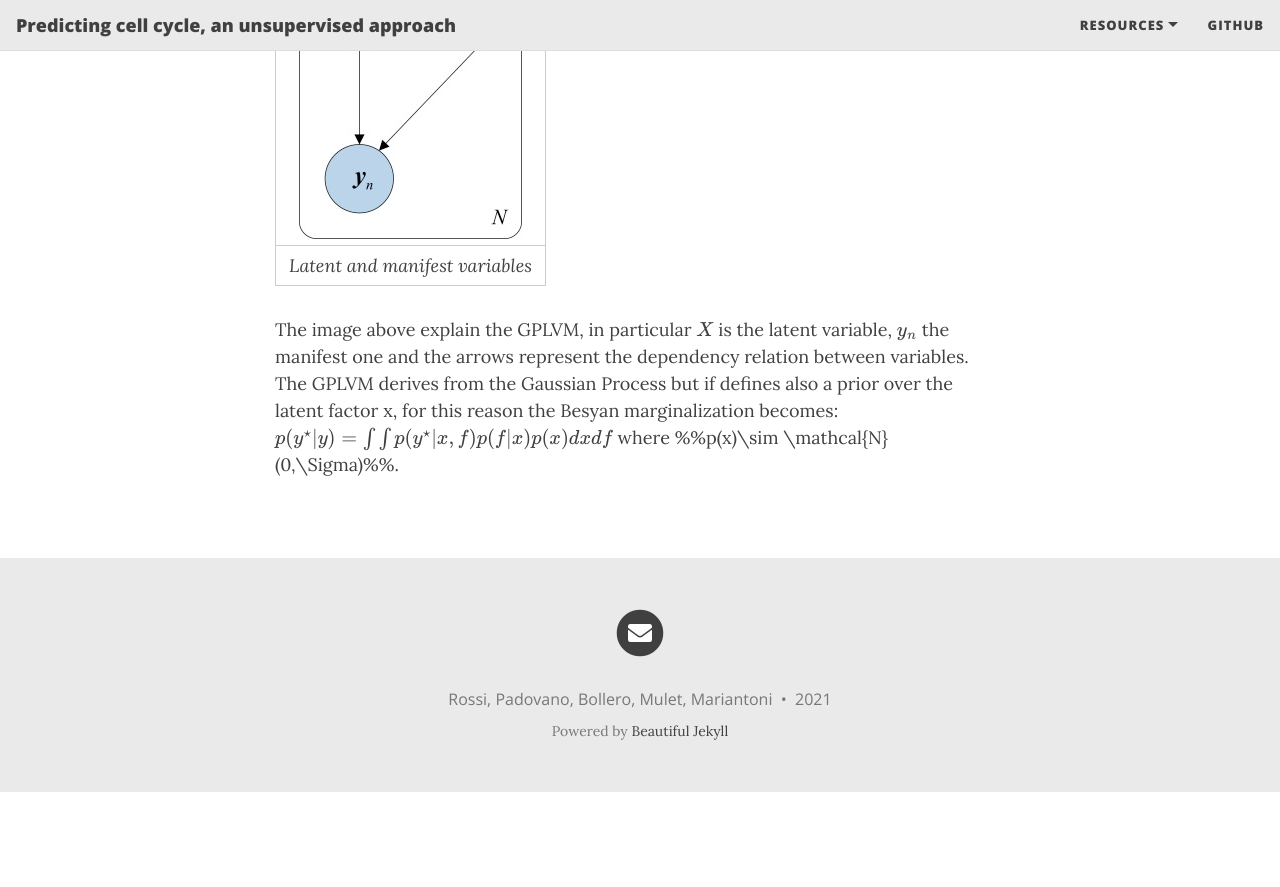
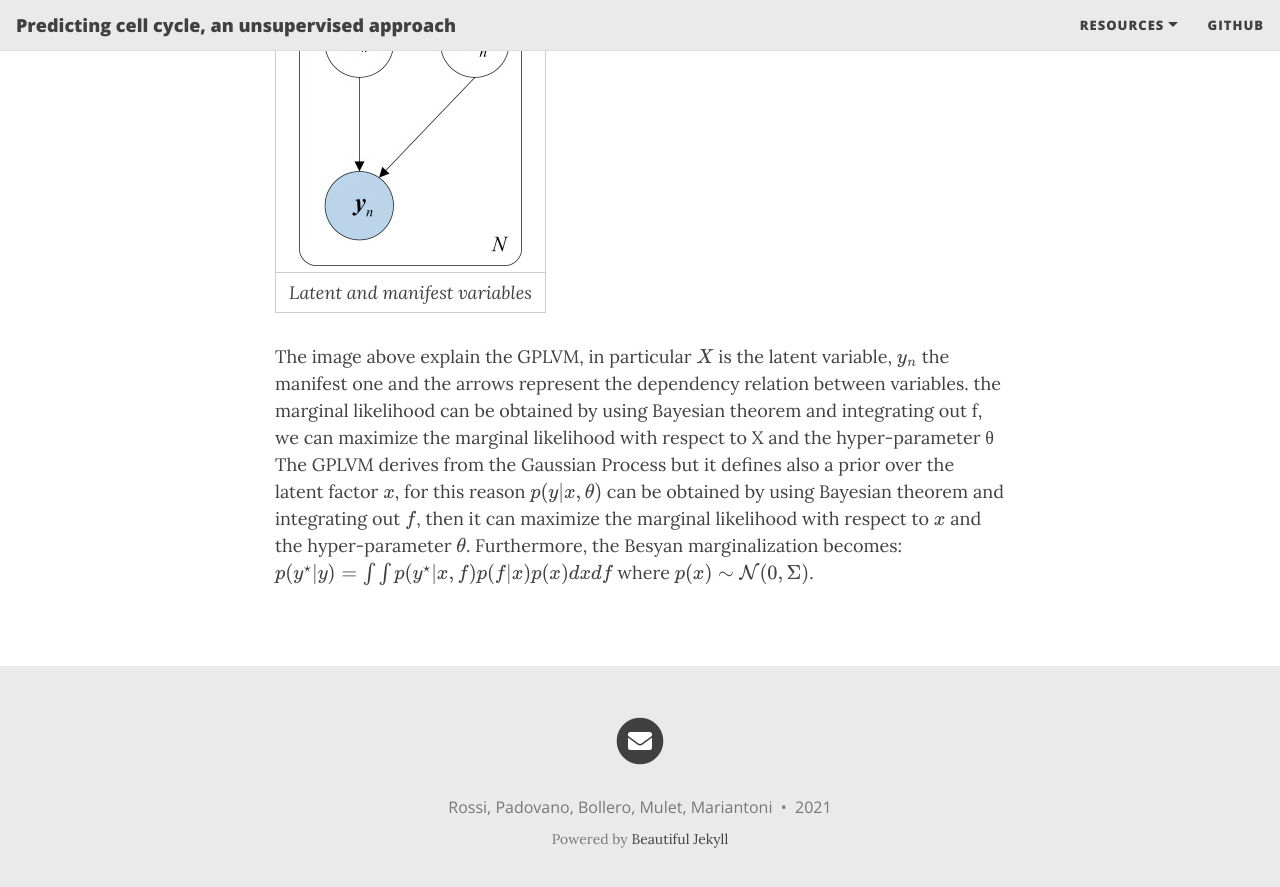
Before and after one commit to lucarossi9/statistical_computation_4, a Jekyll site: the page built from index.md, in a window 1280 px wide and 900 px high, scrolled down 9762 px. Shown: the top 887 px of the window. Built offline with Jekyll 4.4.1, drawn with Linux system fonts in a browser that asks for light colours; nearby versions of some CDN libraries; formulas are drawn with MathJax 3; the list of posts is cut into pages by our own code; before the commit the page ends 10554 px from its top, so only the background shows below that; some of the changed text lies outside the part shown.

Commit message:
Update index.md

```diff
--- a/index.md
+++ b/index.md
@@ -110,7 +110,7 @@ The __Gaussian process__ attempts to describe a directional dependency between a
 
 A random function $$f:X\to \mathbf{R}$$ is a Gaussian Process with mean $$m(x)$$ and co-variance function $$k(x,x^\star)$$ if $$f_{X}=(f(x_1),...,f(x_n)) \sim \mathcal{N}(\mu_X,K_{XX})$$ (where $$\mu$$ is often considered as zero). This method aims to study $$y=f(x)+\epsilon$$, where $$\epsilon \sim \mathcal{N}(0,\sigma^2)$$. In this case $$y$$ is distributed as $$\mathcal{N}(0,K(x,x)+\sigma^2I)$$, because of the noise factor.
 
-To reach those results, it considers a training set $$\{(x_i,y_i), i=1,...,n\}$$ and a testing set $$\{x_i^\star, i=1,...,n\}$$, , in particular it wants to learn $$f$$ in order to make predictions on $$f(x^\star)$$. Furthemore, it takes advantage of the marginal likelihood function $$p(y\vert f, \theta)=\mathcal{N}(f, \sigma^2I)$$, which can be defined because $$f$$ is a GP. The $$\theta$$ variable represents all the hyper-parameters that explains the Kernel function and the noise variance $$\sigma$$. The prediction can be made because the $$f_{\star}$$ distribution is:
+To reach those results, it considers a training set $$\{(x_i,y_i), i=1,...,n\}$$ and a testing set $$\{x_i^\star, i=1,...,n\}$$, , in particular it wants to learn $$f$$ in order to make predictions on $$f(x^\star)$$. Furthemore, it takes advantage of the marginal likelihood function $$p(y\vert f, \theta)=\mathcal{N}(f, \sigma^2I)$$, which can be defined because $$f$$ is a GP. The $$\theta$$ variable represent some hyper-paraemeters caontained in the Kernel functione and in the noise $$\sigma$$, maximazing the log-likelihood it obtains the optimal value for $$\theta$$. The prediction can be made because the $$f_{\star}$$ distribution is:
 $$p(f_{\star}\vert, x, x^{\star}, \theta) = \mathcal{N}(K_{\star}(K+\sigma^2I)^{-1}y, K_{\star\star}-K_{\star}(K+\sigma^2I)^{-1}K_{\star})$$.
 Furthermore, it uses the Bayesian marginalization:
 $$
@@ -135,8 +135,10 @@ where $$\epsilon$$ is the noise with gaussian distribution $$ \mathcal{N}(0,\sig
 | *Latent and manifest variables* |
 
 The image above explain the GPLVM, in particular $$X$$ is the latent variable, $$y_n$$ the manifest one and the arrows represent the dependency relation between variables.
-The GPLVM derives from the Gaussian Process but if defines also a prior over the latent factor x, for this reason the Besyan marginalization becomes:
+the marginal likelihood  can be obtained by using Bayesian theorem and integrating out f, we can maximize the marginal likelihood with respect to X and the hyper-parameter θ
+The GPLVM derives from the Gaussian Process but it defines also a prior over the latent factor $$x$$, for this reason $$p(y\vert x,\theta)$$ can be obtained by using Bayesian theorem and integrating out $$f$$, then it can maximize the marginal likelihood with respect to $$x$$ and the hyper-parameter $$\theta$$.
+Furthermore, the Besyan marginalization becomes:
 $$
 p(y^\star \vert y)=\int \int p(y^\star \vert x ,f)p(f\vert x)p(x)dxdf
 $$
-where %%p(x)\sim \mathcal{N}(0,\Sigma)%%.
+where $$p(x)\sim \mathcal{N}(0,\Sigma)$$.
```
